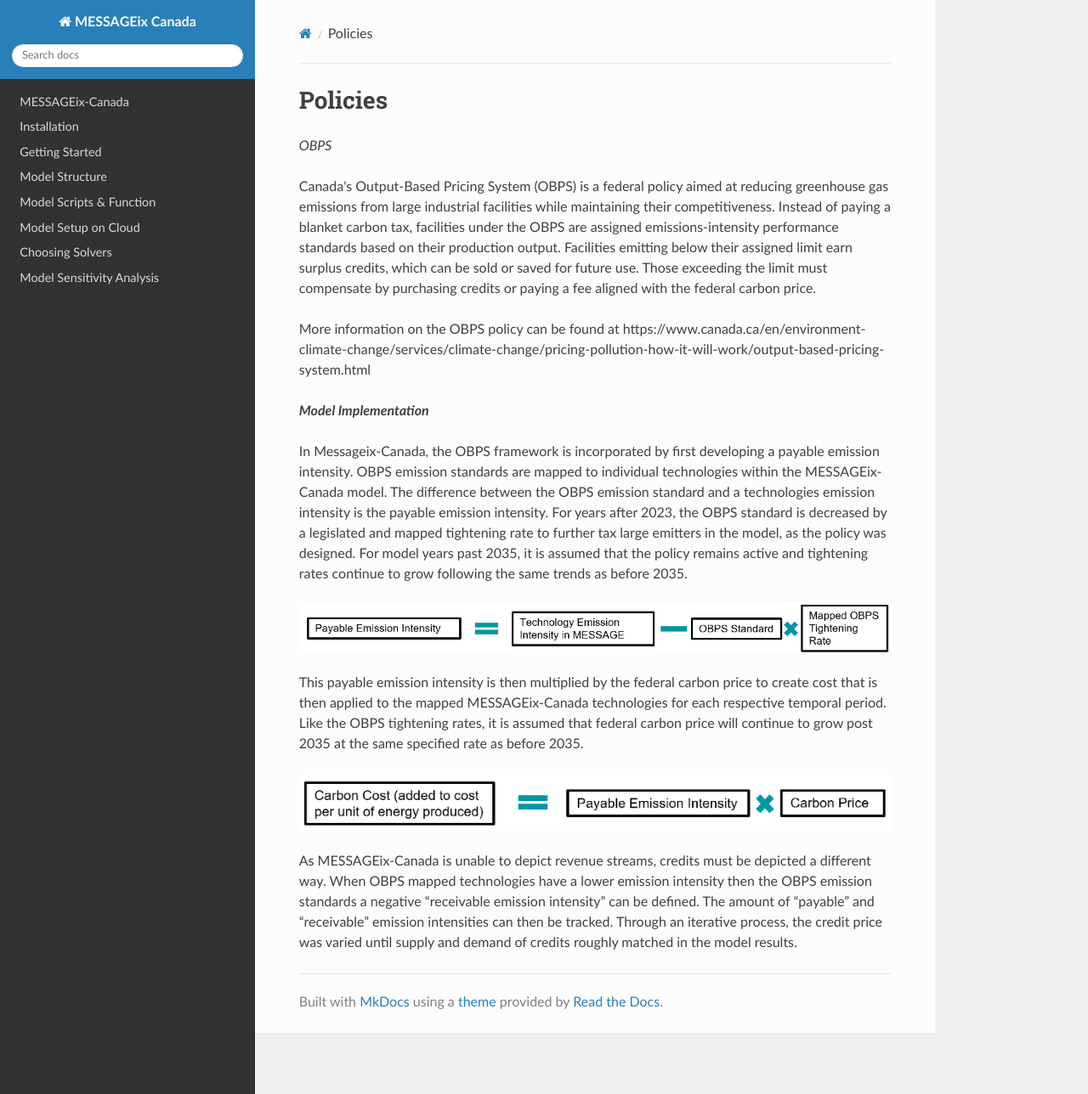
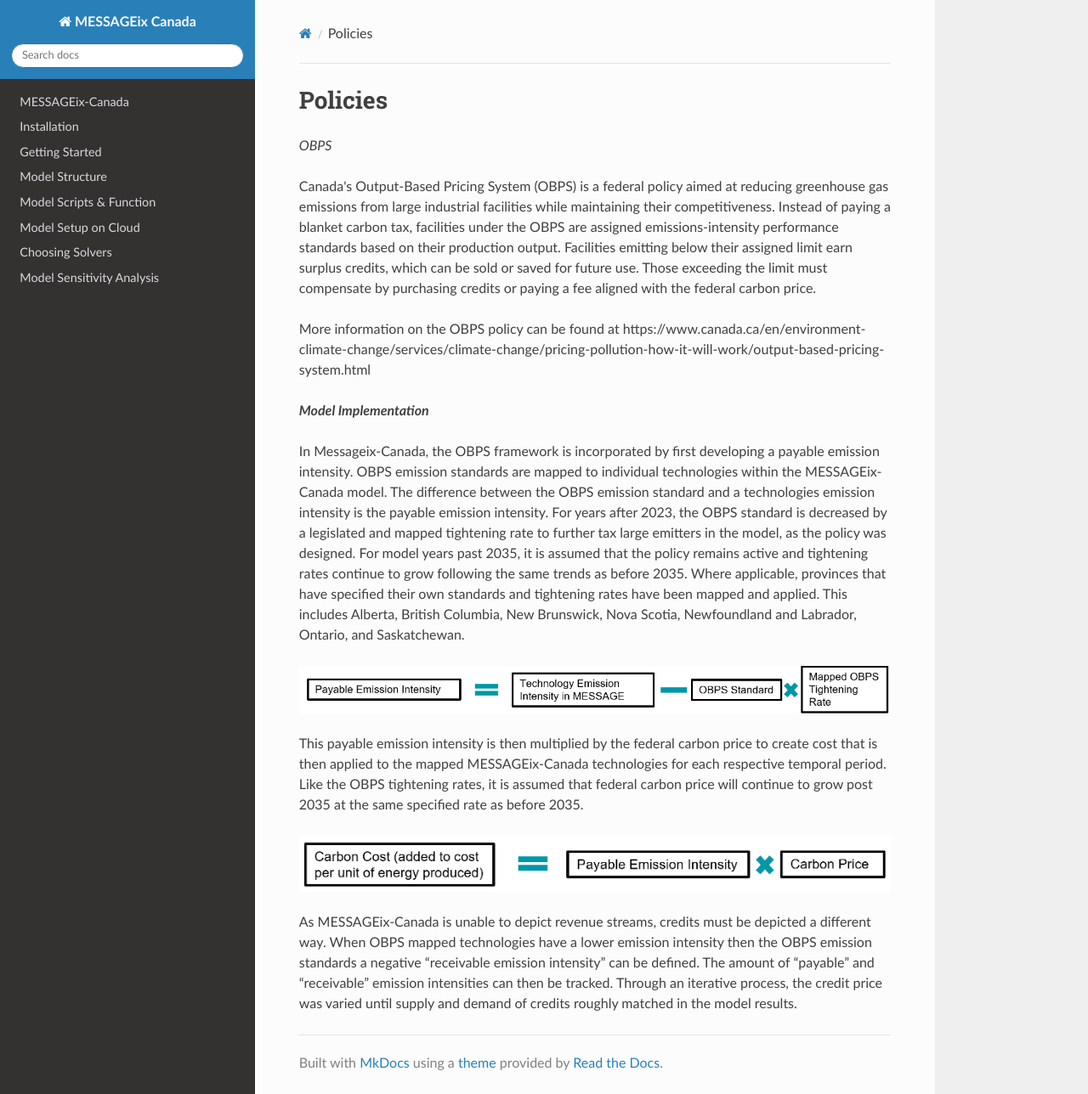
Before and after one commit to awais307/message-ix-canada, an MkDocs documentation site: the page built from docs/policies.md, in a window 1280 px wide and 1288 px high. Shown: the whole window at 85% size. Built offline with MkDocs 1.6.1, drawn with Linux system fonts in a browser that asks for light colours; nearby versions of some CDN libraries.

Commit message:
Edit policies.md

```diff
--- a/docs/policies.md
+++ b/docs/policies.md
@@ -8,7 +8,7 @@ More information on the OBPS policy can be found at https://www.canada.ca/en/env
 
 ***Model Implementation***
 
-In Messageix-Canada, the OBPS framework is incorporated by first developing a payable emission intensity. OBPS emission standards are mapped to individual technologies within the MESSAGEix-Canada model. The difference between the OBPS emission standard and a technologies emission intensity is the payable emission intensity. For years after 2023, the OBPS standard is decreased by a legislated and mapped tightening rate to further tax large emitters in the model, as the policy was designed. For model years past 2035, it is assumed that the policy remains active and tightening rates continue to grow following the same trends as before 2035.
+In Messageix-Canada, the OBPS framework is incorporated by first developing a payable emission intensity. OBPS emission standards are mapped to individual technologies within the MESSAGEix-Canada model. The difference between the OBPS emission standard and a technologies emission intensity is the payable emission intensity. For years after 2023, the OBPS standard is decreased by a legislated and mapped tightening rate to further tax large emitters in the model, as the policy was designed. For model years past 2035, it is assumed that the policy remains active and tightening rates continue to grow following the same trends as before 2035. Where applicable, provinces that have specified their own standards and tightening rates have been mapped and applied. This includes Alberta, British Columbia, New Brunswick, Nova Scotia, Newfoundland and Labrador, Ontario, and Saskatchewan.
 
 ![](include/Payable_Emission_Intensity_Diagram.png)
 
```
